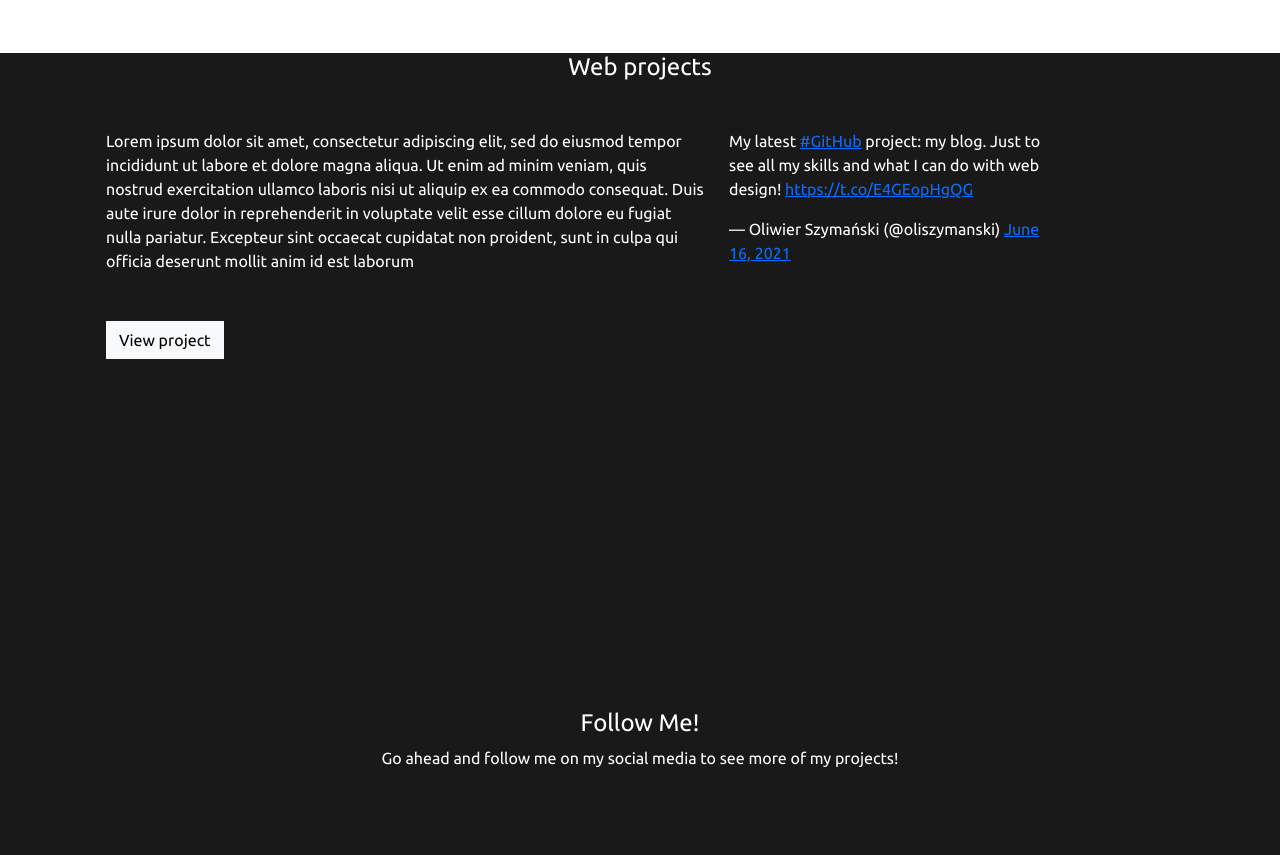
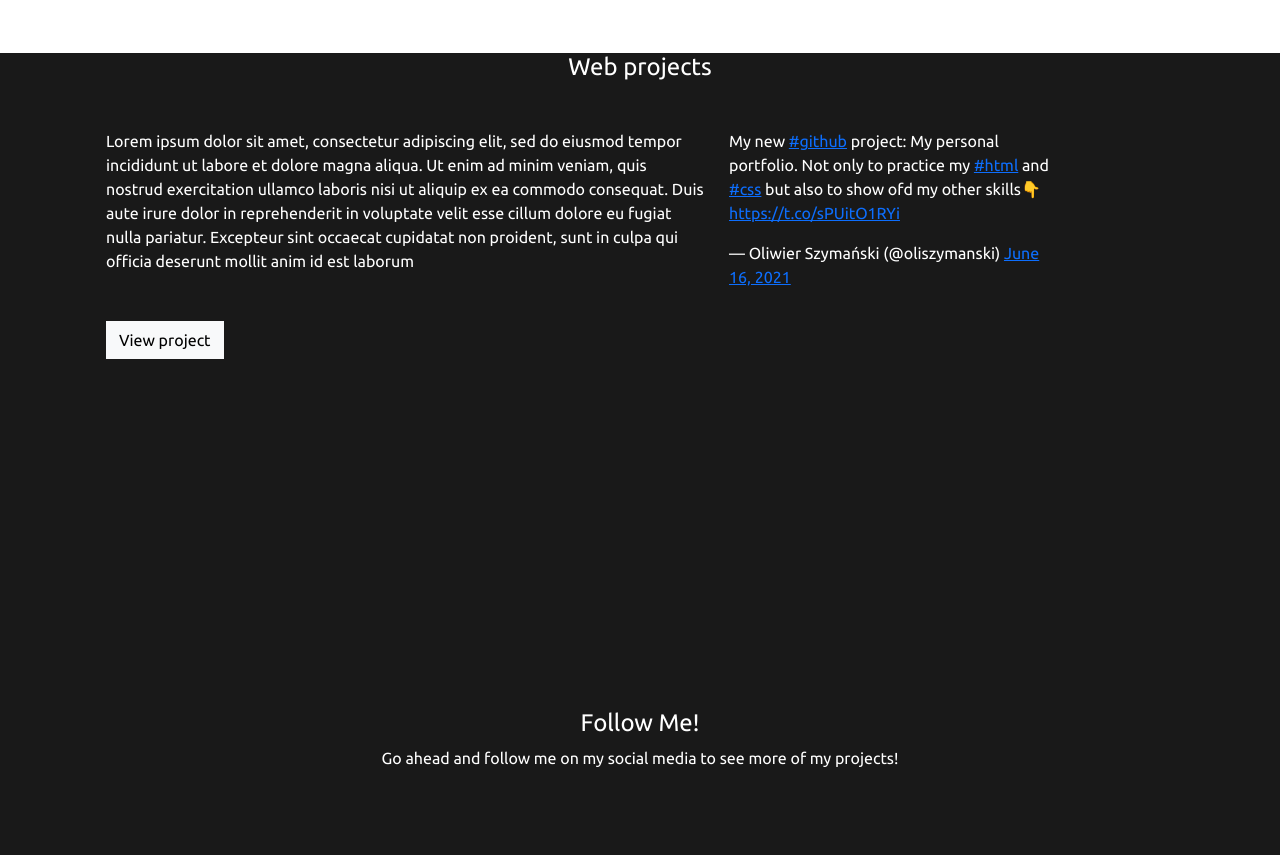
Before and after one commit to oliszymanski/Personal-portfolio, a plain HTML site: page src/index.html in a window 1280 px wide. Shown: the part 1360-2215 px from the top of the page. Drawn offline with nearby package versions, Linux system fonts and the light colour scheme.

Commit message:
updating tweet

```diff
--- a/src/index.html
+++ b/src/index.html
@@ -109,11 +109,13 @@
                     </div>
                 </div>
                 <div class="col-md-4">
-                    <blockquote class="twitter-tweet"><p lang="en" dir="ltr">My latest
-                    <a href="https://twitter.com/hashtag/GitHub?src=hash&amp;ref_src=twsrc%5Etfw">#GitHub</a>
-                    project: my blog. Just to see all my skills and what I can do with web design!
-                    <a href="https://t.co/E4GEopHgQG">https://t.co/E4GEopHgQG</a></p>&mdash; Oliwier Szymański (@oliszymanski)
-                    <a href="https://twitter.com/oliszymanski/status/1405049208697131008?ref_src=twsrc%5Etfw">June 16, 2021</a></blockquote>
+                    <blockquote class="twitter-tweet"><p lang="en" dir="ltr">My new
+                    <a href="https://twitter.com/hashtag/github?src=hash&amp;ref_src=twsrc%5Etfw">#github</a>
+                    project: My personal portfolio. Not only to practice my <a href="https://twitter.com/hashtag/html?src=hash&amp;ref_src=twsrc%5Etfw">#html</a>
+                    and <a href="https://twitter.com/hashtag/css?src=hash&amp;ref_src=twsrc%5Etfw">#css</a> but also to show ofd my other skills👇
+                    <a href="https://t.co/sPUitO1RYi">https://t.co/sPUitO1RYi</a></p>
+                    &mdash; Oliwier Szymański (@oliszymanski)
+                    <a href="https://twitter.com/oliszymanski/status/1405133764628561921?ref_src=twsrc%5Etfw">June 16, 2021</a></blockquote>
                     <script async src="https://platform.twitter.com/widgets.js" charset="utf-8"></script>
                 </div>
             </div>
```
